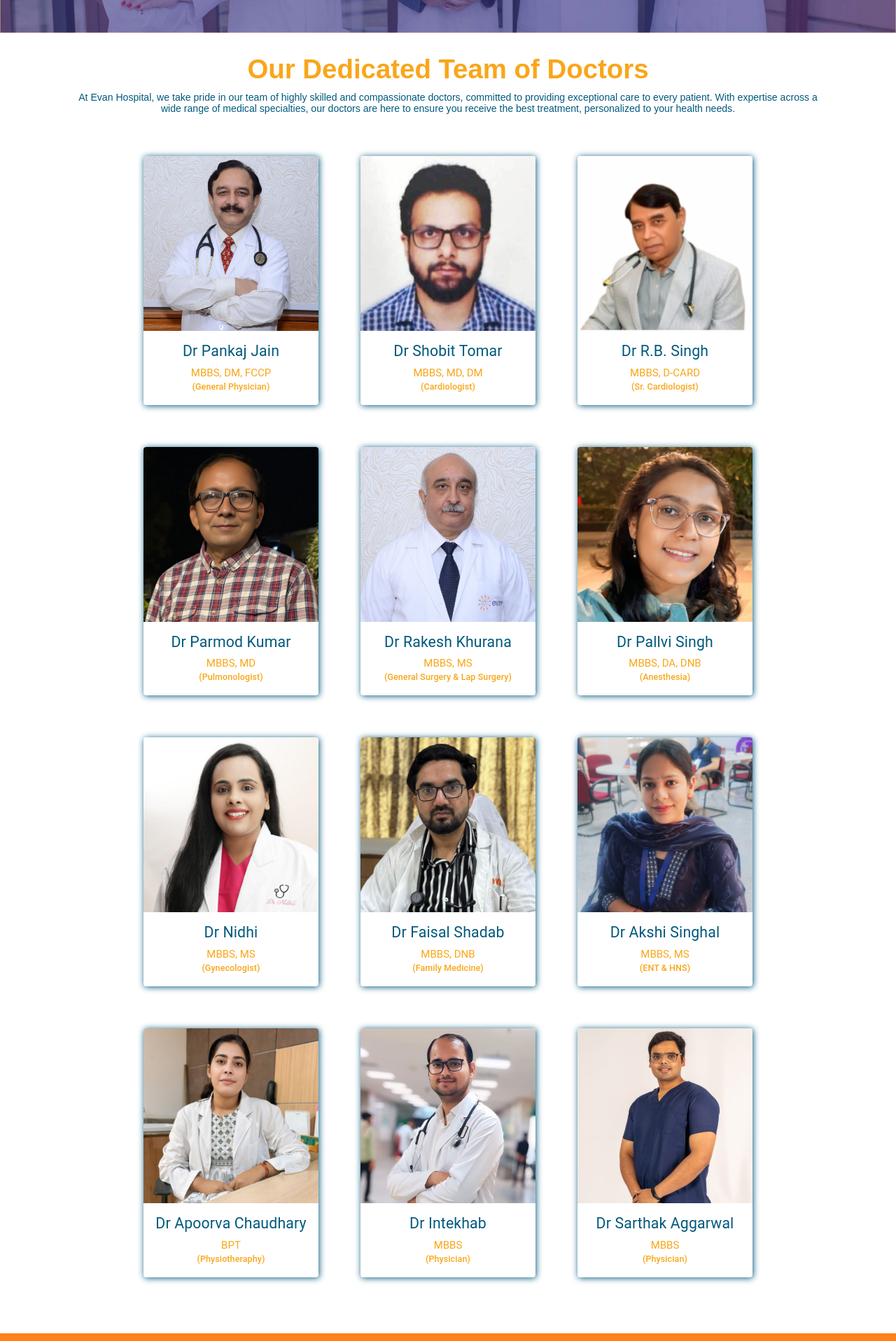
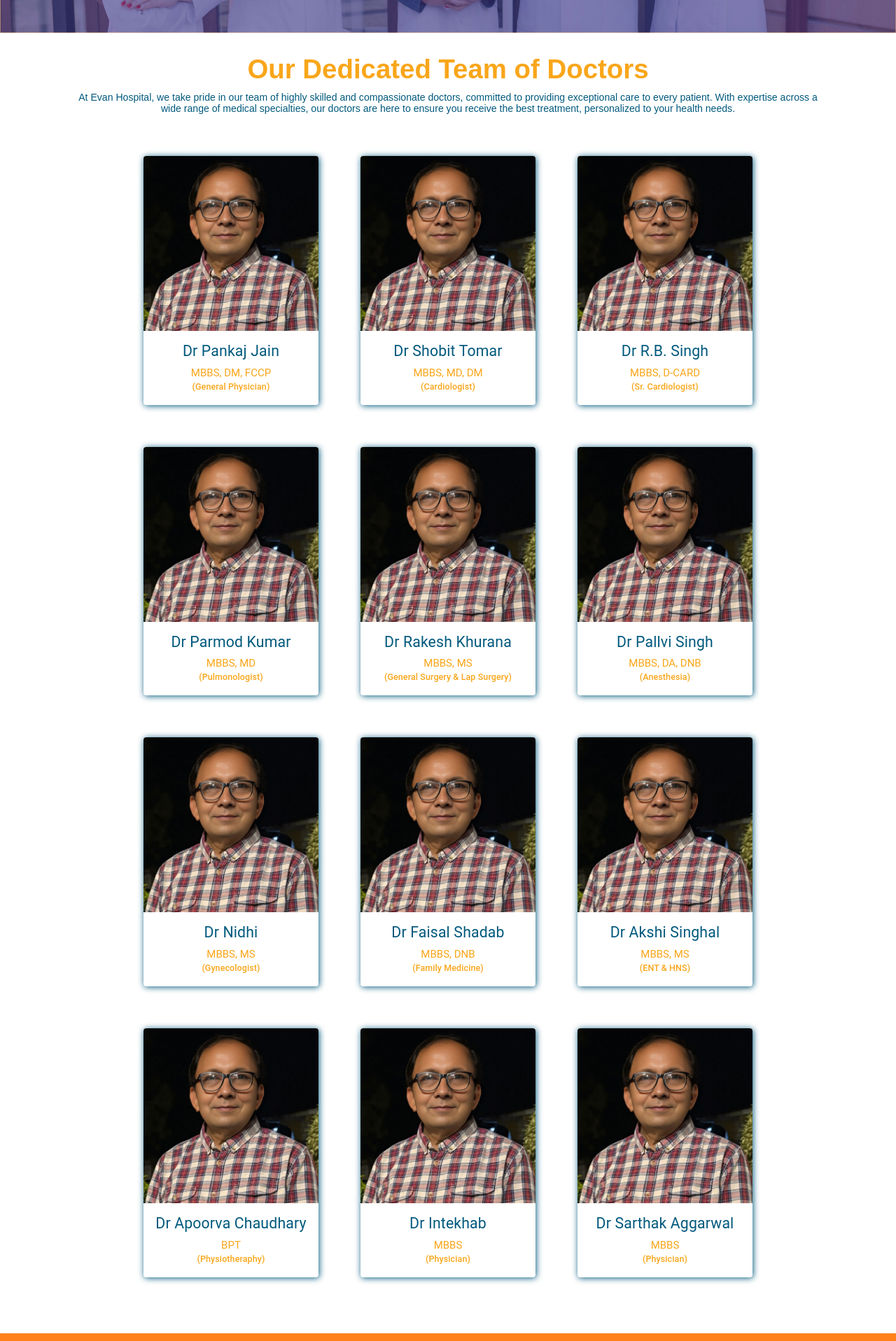
Before and after one commit to Aarishkasgar/Evan-Hospital, a React (Vite) app: page /dr-in-hospital in a window 1280 px wide. Shown: the part 596-2513 px from the top of the page at 70% size. Built offline with nearby package versions, Linux system fonts and the light colour scheme; a web font is replaced by a local one.

Commit message:
b-commit

```diff
--- a/src/pages/DrInHospital.jsx
+++ b/src/pages/DrInHospital.jsx
@@ -3,18 +3,18 @@ import DoctorsCard from "../components/DoctorsCard";
 import "../styles/Home.css";
 import "../components/TitleBanner.css";
 import banner from "../assets/AboutPage/doctorbanner.jpg";
-import DrImg1 from "../assets/DoctorsImg/DrImg1.jpg";
-import DrImg2 from "../assets/DoctorsImg/DrImg2.jpg";
-import DrImg3 from "../assets/DoctorsImg/DrImg3.jpg";
+// import DrImg1 from "../assets/DoctorsImg/DrImg1.jpg";
+// import DrImg2 from "../assets/DoctorsImg/DrImg2.jpg";
+// import DrImg3 from "../assets/DoctorsImg/DrImg3.jpg";
 import DrImg4 from "../assets/DoctorsImg/DrImg4.jpg";
-import DrImg5 from "../assets/DoctorsImg/DrImg5.jpg";
-import DrImg6 from "../assets/DoctorsImg/DrImg6.jpg";
-import DrImg7 from "../assets/DoctorsImg/DrImg7.jpeg";
-import DrImg8 from "../assets/DoctorsImg/DrImg8.jpeg";
-import DrImg9 from "../assets/DoctorsImg/DrImg9.jpg";
-import DrImg10 from "../assets/DoctorsImg/DrImg10.jpg";
-import DrImg11 from "../assets/DoctorsImg/DrImg11.jpeg";
-import DrImg12 from "../assets/DoctorsImg/DrImg12.jpeg";
+// import DrImg5 from "../assets/DoctorsImg/DrImg5.jpg";
+// import DrImg6 from "../assets/DoctorsImg/DrImg6.jpg";
+// import DrImg7 from "../assets/DoctorsImg/DrImg7.jpeg";
+// import DrImg8 from "../assets/DoctorsImg/DrImg8.jpeg";
+// import DrImg9 from "../assets/DoctorsImg/DrImg9.jpg";
+// import DrImg10 from "../assets/DoctorsImg/DrImg10.jpg";
+// import DrImg11 from "../assets/DoctorsImg/DrImg11.jpeg";
+// import DrImg12 from "../assets/DoctorsImg/DrImg12.jpeg";
 
 const DrInHospital = () => {
   return (
@@ -39,19 +39,19 @@ const DrInHospital = () => {
           </p>
           <div className="our-doctors-container">
             <DoctorsCard
-              img={DrImg1}
+              img={DrImg4}
               name="Dr Pankaj Jain"
               degree="MBBS, DM, FCCP"
               destination="(General Physician)"
             />
             <DoctorsCard
-              img={DrImg2}
+              img={DrImg4}
               name="Dr Shobit Tomar"
               degree="MBBS, MD, DM"
               destination="(Cardiologist)"
             />
             <DoctorsCard
-              img={DrImg3}
+              img={DrImg4}
               name="Dr R.B. Singh"
               degree="MBBS, D-CARD"
               destination="(Sr. Cardiologist)"
@@ -63,49 +63,49 @@ const DrInHospital = () => {
               destination="(Pulmonologist)"
             />
             <DoctorsCard
-              img={DrImg5}
+              img={DrImg4}
               name="Dr Rakesh Khurana"
               degree="MBBS, MS"
               destination="(General Surgery & Lap Surgery)"
             />
             <DoctorsCard
-              img={DrImg6}
+              img={DrImg4}
               name="Dr Pallvi Singh"
               degree="MBBS, DA, DNB"
               destination="(Anesthesia)"
             />
             <DoctorsCard
-              img={DrImg7}
+              img={DrImg4}
               name="Dr Nidhi"
               degree="MBBS, MS"
               destination="(Gynecologist)"
             />
             <DoctorsCard
-              img={DrImg8}
+              img={DrImg4}
               name="Dr Faisal Shadab"
               degree="MBBS, DNB"
               destination="(Family Medicine)"
             />
             <DoctorsCard
-              img={DrImg9}
+              img={DrImg4}
               name="Dr Akshi Singhal"
               degree="MBBS, MS"
               destination="(ENT & HNS)"
             />
             <DoctorsCard
-              img={DrImg10}
+              img={DrImg4}
               name="Dr Apoorva Chaudhary"
               degree="BPT"
               destination="(Physiotheraphy)"
             />
             <DoctorsCard
-              img={DrImg11}
+              img={DrImg4}
               name="Dr Intekhab"
               degree="MBBS"
               destination="(Physician)"
             />
             <DoctorsCard
-              img={DrImg12}
+              img={DrImg4}
               name="Dr Sarthak Aggarwal"
               degree="MBBS"
               destination="(Physician)"
--- a/src/pages/Home.jsx
+++ b/src/pages/Home.jsx
@@ -18,9 +18,9 @@ import CounterHeldPatientsIcon from "../assets/counter-held-patients-icon.png";
 import CounterDoctorIcon from "../assets/countr-doctor-icon.png";
 import DoctorsCard from "../components/DoctorsCard";
 // import DrImg1 from "../assets/DoctorsImg/DrImg1.jpg";
-import DrImg1 from "../assets/DoctorsImg/DrImg1.jpg";
-import DrImg2 from "../assets/DoctorsImg/DrImg2.jpg";
-import DrImg3 from "../assets/DoctorsImg/DrImg3.jpg";
+// import DrImg1 from "../assets/DoctorsImg/DrImg1.jpg";
+// import DrImg2 from "../assets/DoctorsImg/DrImg2.jpg";
+// import DrImg3 from "../assets/DoctorsImg/DrImg3.jpg";
 import DrImg4 from "../assets/DoctorsImg/DrImg4.jpg";
 import BookAppointment from "../components/BookAppointment";
 import AccessTimeFilledIcon from "@mui/icons-material/AccessTimeFilled";
@@ -225,19 +225,19 @@ const Home = () => {
           <p>Meet Our Experts Doctors</p>
           <div className="our-doctors-container">
             <DoctorsCard
-              img={DrImg1}
+              img={DrImg4}
               name="Dr Pankaj Jain"
               degree="MBBS, DM, FCCP"
               destination="(General Physician)"
             />
             <DoctorsCard
-              img={DrImg2}
+              img={DrImg4}
               name="Dr Shobit Tomar"
               degree="MBBS, MD, DM"
               destination="(Cardiologist)"
             />
             <DoctorsCard
-              img={DrImg3}
+              img={DrImg4}
               name="Dr R.B. Singh"
               degree="MBBS, D-CARD"
               destination="(Sr. Cardiologist)"
```
